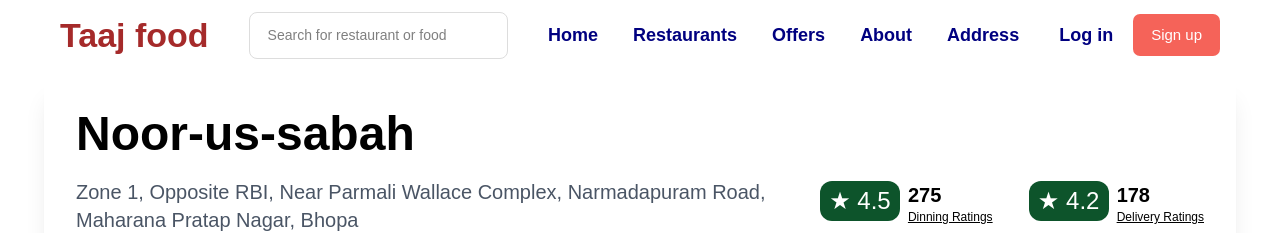
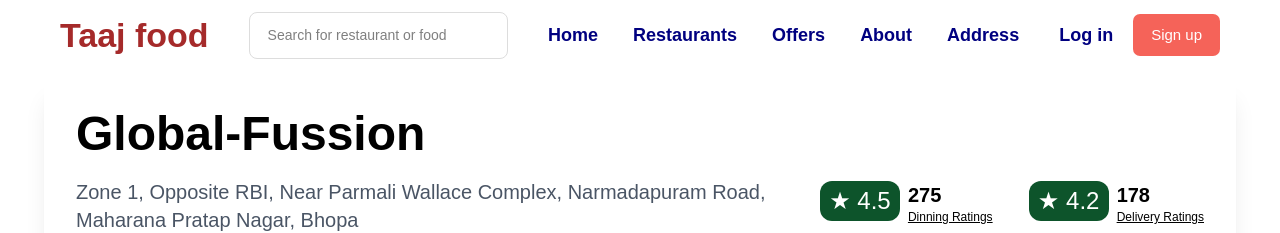
Before and after one commit to Amees-pc/Food-delivery-app, a React (Vite) app: page /details in a window 1280 px wide. Shown: the top 233 px of the page. Built offline with nearby package versions, Linux system fonts and the light colour scheme.

Commit message:
current changes

```diff
--- a/src/Components/RestaurauntList.jsx
+++ b/src/Components/RestaurauntList.jsx
@@ -13,7 +13,9 @@
 import GF from "../assets/assets/Globalfusion.jpg";
 import Arabian from "../assets/chickenTikka.png";
 import Sweet from "../assets/assets/Sweet.webp";
+import { useNavigate } from "react-router-dom";
 const RestaurauntList = () => {
+  const nav=useNavigate()
   const images = [{image:Pastry,name:"pastry"}, {image:Pizza,name:"Pizaa"},
     {image:Beverages,name:"Bevarages"}, {image:Chicken,name:'Grills'}, {image:Chinese,name:"Chinese"},
      {image:Burger,name:"Burgers"}, {image:Indian,name:"Indian"}];
@@ -76,7 +78,7 @@
       </div>
       <div className="grid grid-cols-4 ml-8 px-4">
         {/* 1 */}
-        <div className="rounded-xl shadow-xl m-4 ">
+        <div className="rounded-xl shadow-xl m-4 " onClick={()=>{nav("/details")}}>
           <div>
             <img
               src={GF}
--- a/src/Components/RestaurauntPage.jsx
+++ b/src/Components/RestaurauntPage.jsx
@@ -10,7 +10,7 @@
 <div>
         <div className='sticky top-0 flex justify-between rounded-md shadow-xl p-8 m-1 z-2 bg-white'>
              <div style={{width:"70%"}}>
-                <div className='font-bold text-5xl pb-5'>Noor-us-sabah</div>
+                <div className='font-bold text-5xl pb-5'>Global-Fussion</div>
 
                <p className='text-gray-600 text-xl'>Zone 1, Opposite RBI, Near Parmali Wallace Complex, Narmadapuram Road, Maharana Pratap Nagar, Bhopa</p>
                  <div className='flex mt-5'>
```
